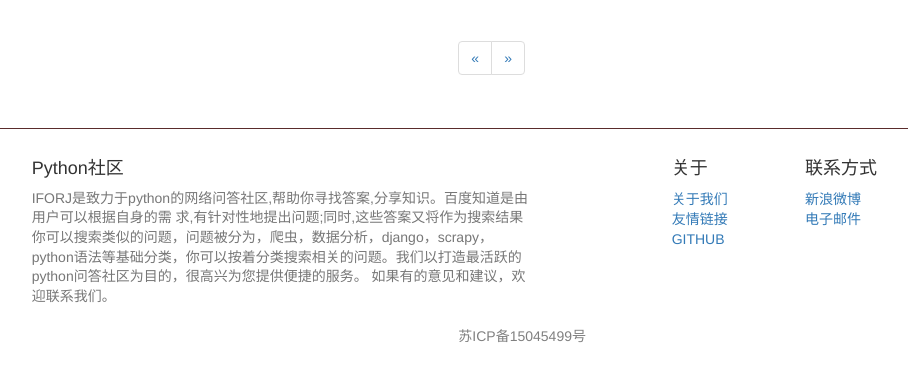
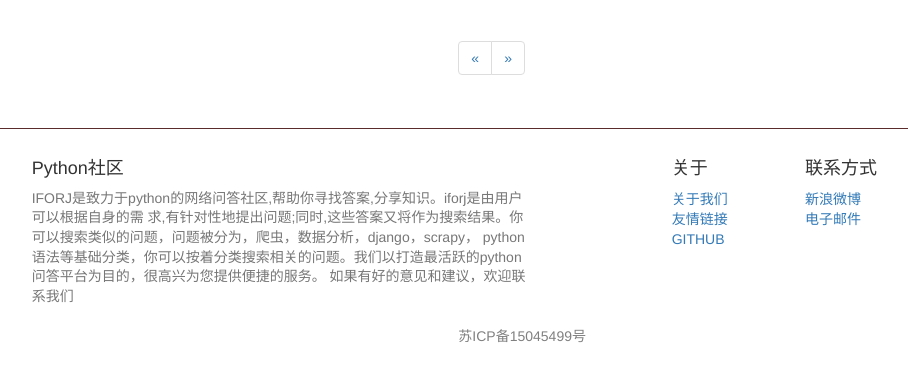
Before and after one commit to Twotiger/iforj, a Django app: template qa/templates/index.html in a window 1280 px wide. Shown: the part 52-434 px from the top of the page, without its empty margins (90-998 px from the left). Run offline with Django 3.2, Linux system fonts and the light colour scheme; the template is opened without the code that fills it, so the values that code supplies are empty; some libraries are stand-ins or nearby versions.

Commit message:
v0.3
准备

```diff
--- a/qa/static/js/epiceditor.js
+++ b/qa/static/js/epiceditor.js
@@ -331,13 +331,13 @@
         , clientSideStorage: true
         , localStorageName: 'epiceditor'
         , useNativeFullscreen: true
-        , file: { name: null
+        , file: { name: 'epiceditor'
         , defaultContent: ''
           , autoSave: 100 // Set to false for no auto saving
           }
         , theme: { base: '/themes/base/epiceditor.css'
           , preview: '/themes/preview/github.css'
-          , editor: '/themes/editor/epic-light.css'
+          , editor: '/themes/editor/epic-dark.css'
           }
         , focusOnLoad: false
         , shortcut: { modifier: 18 // alt keycode
--- a/qa/templates/index.html
+++ b/qa/templates/index.html
@@ -52,10 +52,10 @@
         </div>
         <div class="col-md-5 col-md-offset-1">
             <h4>Python社区</h4>
-            <p class="lead"  style="color:#777;font-size: 1em">IFORJ是致力于python的网络问答社区,帮助你寻找答案,分享知识。百度知道是由用户可以根据自身的需
-                求,有针对性地提出问题;同时,这些答案又将作为搜索结果你可以搜索类似的问题，问题被分为，爬虫，数据分析，django，scrapy，
-                python语法等基础分类，你可以按着分类搜索相关的问题。我们以打造最活跃的python问答社区为目的，很高兴为您提供便捷的服务。
-                如果有的意见和建议，欢迎联系我们。</p>
+            <p class="lead"  style="color:#777;font-size: 1em">IFORJ是致力于python的网络问答社区,帮助你寻找答案,分享知识。iforj是由用户可以根据自身的需
+求,有针对性地提出问题;同时,这些答案又将作为搜索结果。你可以搜索类似的问题，问题被分为，爬虫，数据分析，django，scrapy，
+python语法等基础分类，你可以按着分类搜索相关的问题。我们以打造最活跃的python问答平台为目的，很高兴为您提供便捷的服务。
+如果有好的意见和建议，欢迎联系我们</p>
         </div>
         <div class="col-lg-5 col-lg-offset-1">
             <div class="row about">
--- a/qa/templates/question.html
+++ b/qa/templates/question.html
@@ -343,7 +343,9 @@
                 type:'POST',
                 url:'/commit/post/addanswer',
                 data:{"qid":qid,"text":theContent},
-                success: function(){window.location.reload();}
+                success: function(){
+                    editor.remove('epiceditor');
+                    window.location.reload();}
             });
             {#       alert(sHTML)#}
         });
```
Also changed, not shown: qa/config.py (+5 -2 lines), qa/views.py (+4 -4 lines).
